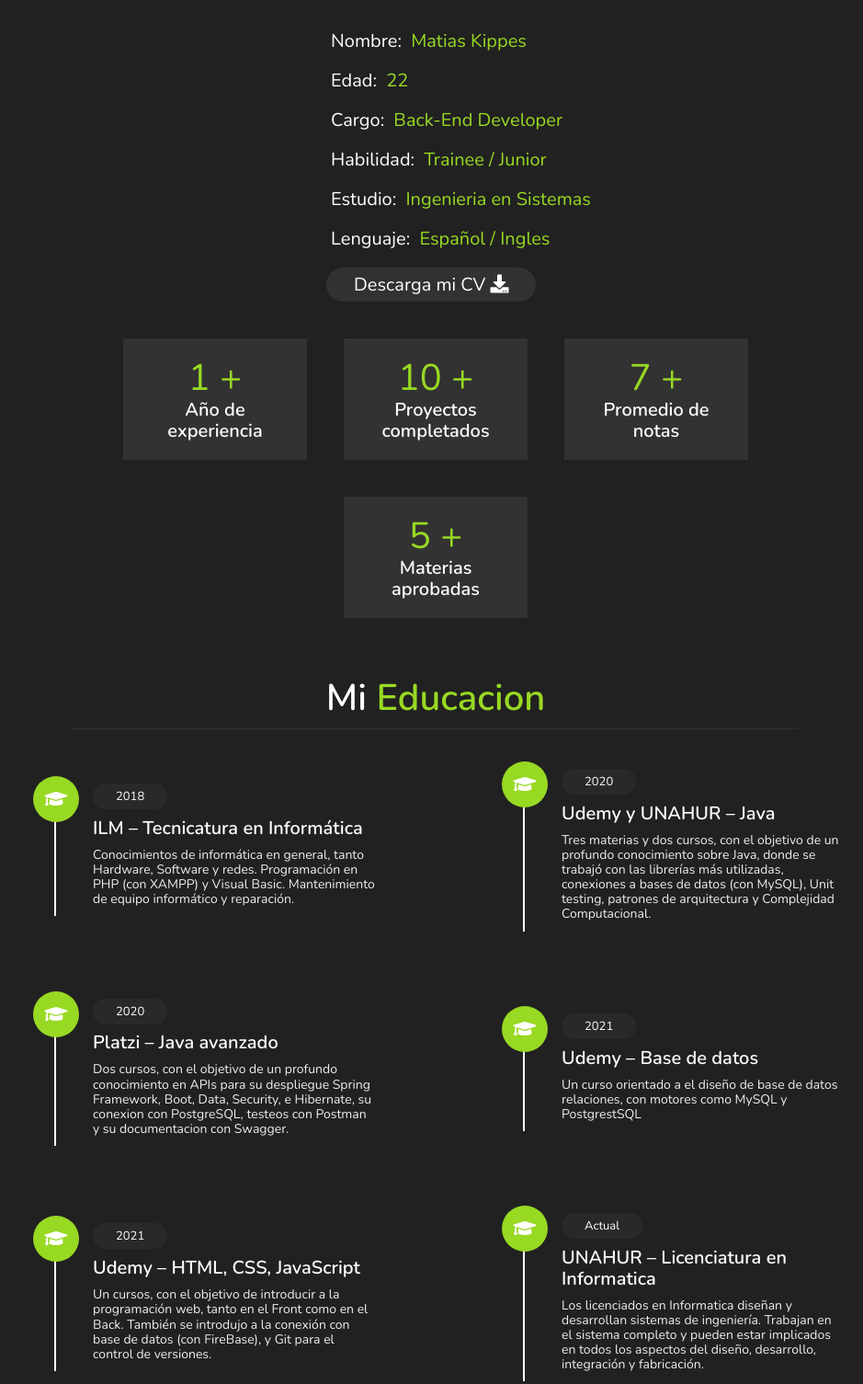
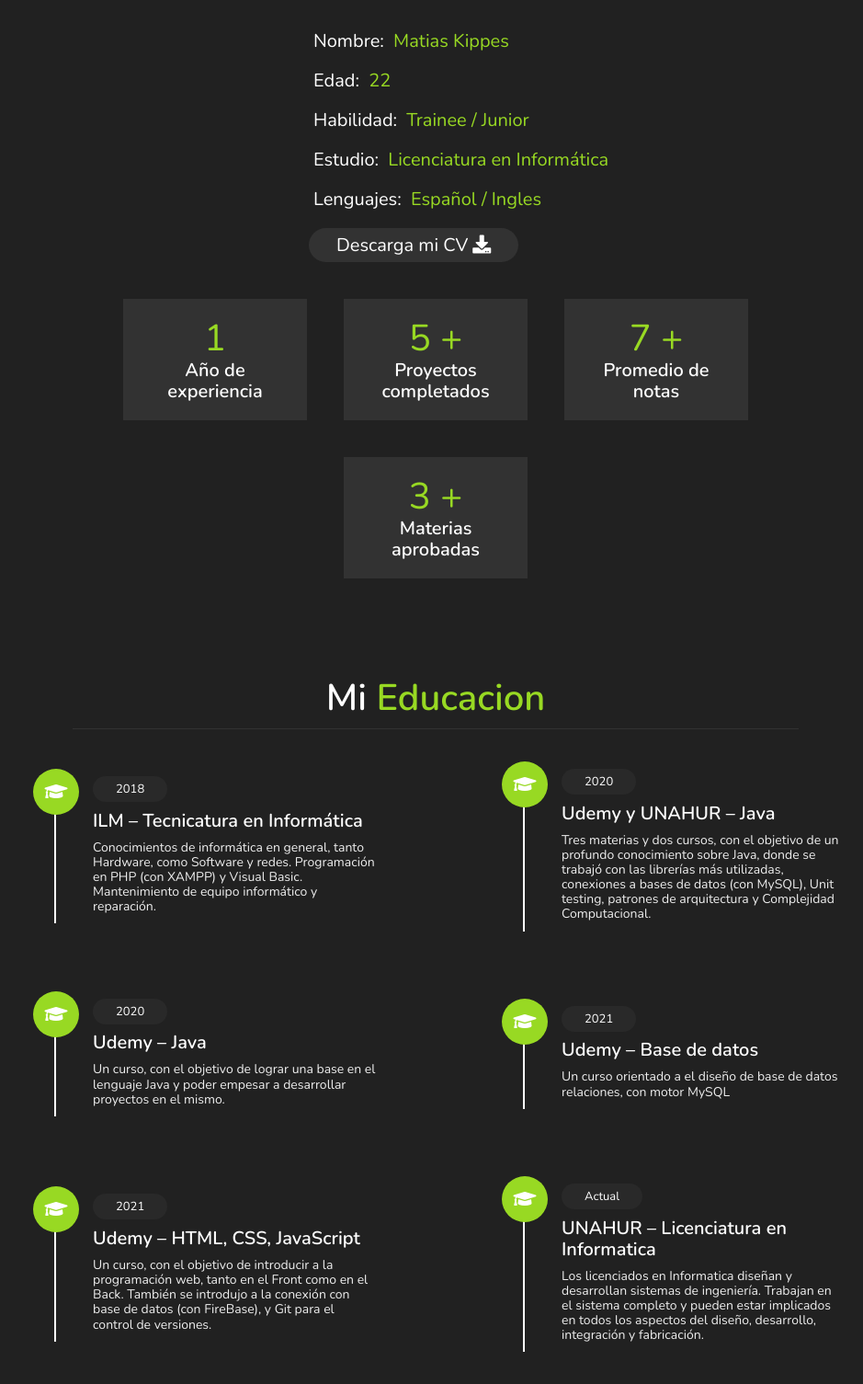
Before and after one commit to matiaskippes/Portfolio, a plain HTML site: page index.html in a window 1280 px wide. Shown: the part 884-2389 px from the top of the page at 92% size, without its empty margins (341-1280 px from the left). Drawn offline with nearby package versions, Linux system fonts and the light colour scheme.

Commit message:
Actualizacion 23/11

```diff
--- a/index.html
+++ b/index.html
@@ -33,7 +33,7 @@
         <section class="home" id="home">
             <h3>Bienvenido!</h3>
             <h1>Soy <span>Matias Kippes</span></h1>
-            <p>Soy un desarrollador que busca aprender nuevas habilidades para mejorar mi futuro y confío en mi capacidad para incorporarme y adaptarme a cualquier equipo de trabajo.</p>
+            <p>Soy un Desarrollador Trainee y busco aprender nuevas habilidades para mejorar mi futuro, confío en mi capacidad para incorporarme y adaptarme a cualquier equipo de trabajo. Mis metas son seguir formandome en el ámbito de la programación y destinar mi vida a ello.</p>
         </section>
         <section class="about" id="about">
             <h1 class="heading"><span>Sobre</span> mi</h1>
@@ -41,19 +41,18 @@
                 <div class="info">
                     <h3><span>Nombre:</span> Matias Kippes</h3>
                     <h3><span>Edad:</span> 22</h3>
-                    <h3><span>Cargo:</span> Back-End Developer</h3>
                     <h3><span>Habilidad:</span> Trainee / Junior</h3>
-                    <h3><span>Estudio:</span> Ingenieria en Sistemas</h3>
-                    <h3><span>Lenguaje:</span> Español / Ingles</h3>
-                    <a href="data/MATIASKIPPES-CV2022.pdf"><button class="btn btn-cv">Descarga mi CV <i class="fas fa-download"></i></button></a>
+                    <h3><span>Estudio:</span> Licenciatura en Informática</h3>
+                    <h3><span>Lenguajes:</span> Español / Ingles</h3>
+                    <a href="data/KippesMatiasCV.pdf"><button class="btn btn-cv">Descarga mi CV <i class="fas fa-download"></i></button></a>
                 </div>
                 <div class="counter">
                     <div class="box">
-                        <span>1 +</span>
+                        <span>1</span>
                         <h3>Año de experiencia</h3>
                     </div>
                     <div class="box">
-                        <span>10 +</span>
+                        <span>5 +</span>
                         <h3>Proyectos completados</h3>
                     </div>
                     <div class="box">
@@ -61,7 +60,7 @@
                         <h3>Promedio de notas</h3>
                     </div>
                     <div class="box">
-                        <span>5 +</span>
+                        <span>3 +</span>
                         <h3>Materias aprobadas</h3>
                     </div>
                 </div>
@@ -74,7 +73,7 @@
                     <i class="fas fa-graduation-cap"></i>
                     <span>2018</span>
                     <h3>ILM – Tecnicatura en Informática</h3>
-                    <p>Conocimientos de informática en general, tanto Hardware, Software y redes. Programación en PHP (con XAMPP) y Visual Basic. Mantenimiento de equipo informático y reparación.</p>
+                    <p>Conocimientos de informática en general, tanto Hardware, como Software y redes. Programación en PHP (con XAMPP) y Visual Basic. Mantenimiento de equipo informático y reparación.</p>
                 </div>
                 <div class="box">
                     <i class="fas fa-graduation-cap"></i>
@@ -85,20 +84,20 @@
                 <div class="box">
                     <i class="fas fa-graduation-cap"></i>
                     <span>2020</span>
-                    <h3>Platzi – Java avanzado</h3>
-                    <p>Dos cursos, con el objetivo de un profundo conocimiento en APIs para su despliegue Spring Framework, Boot, Data, Security, e Hibernate, su conexion con PostgreSQL, testeos con Postman y su documentacion con Swagger.</p>
+                    <h3>Udemy – Java</h3>
+                    <p>Un curso, con el objetivo de lograr una base en el lenguaje Java y poder empesar a desarrollar proyectos en el mismo.</p>
                 </div>
                 <div class="box">
                     <i class="fas fa-graduation-cap"></i>
                     <span>2021</span>
                     <h3>Udemy – Base de datos</h3>
-                    <p>Un curso orientado a el diseño de base de datos relaciones, con motores como MySQL y PostgrestSQL</p>
+                    <p>Un curso orientado a el diseño de base de datos relaciones, con motor MySQL</p>
                 </div>
                 <div class="box">
                     <i class="fas fa-graduation-cap"></i>
                     <span>2021</span>
                     <h3>Udemy – HTML, CSS, JavaScript</h3>
-                    <p>Un cursos, con el objetivo de introducir a la programación web, tanto en el Front como en el Back. También se introdujo a la conexión con base de datos (con FireBase), y Git para el control de versiones.</p>
+                    <p>Un curso, con el objetivo de introducir a la programación web, tanto en el Front como en el Back. También se introdujo a la conexión con base de datos (con FireBase), y Git para el control de versiones.</p>
                 </div>
                 <div class="box">
                     <i class="fas fa-graduation-cap"></i>
```
Also changed, not shown: 2 other files.
